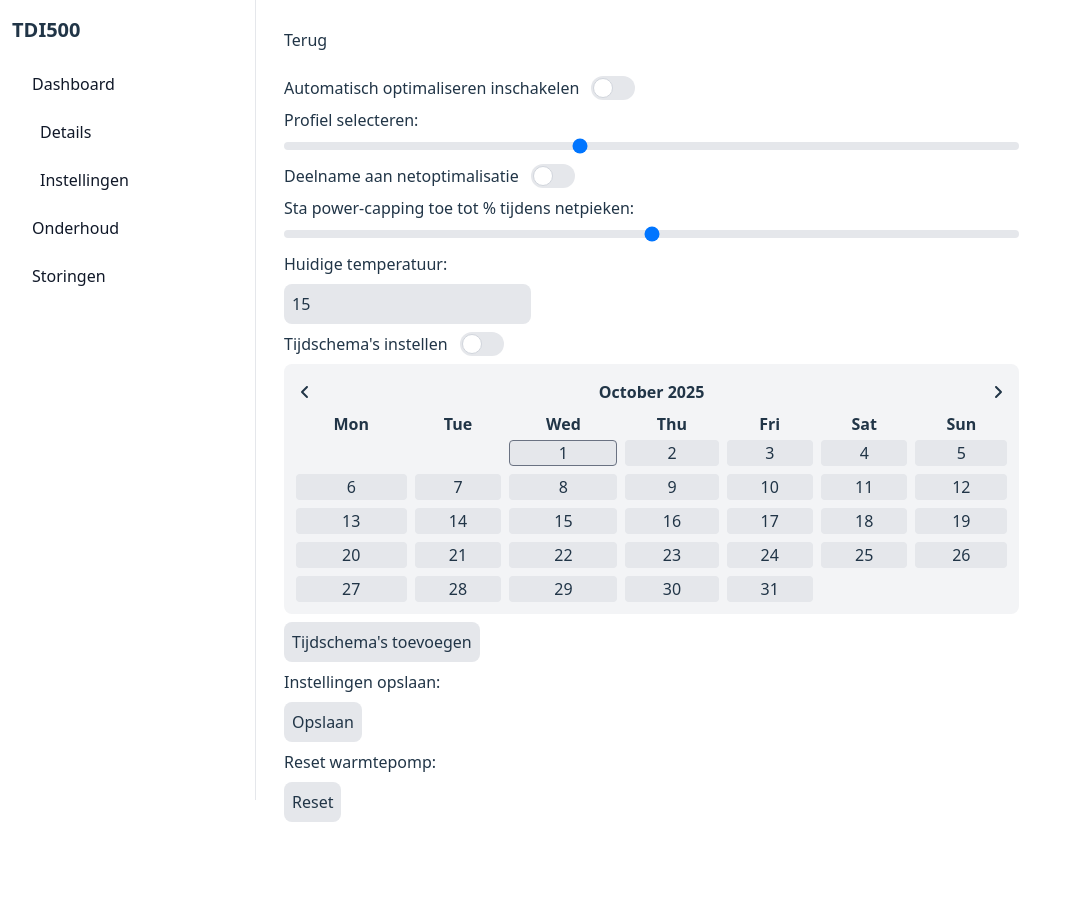
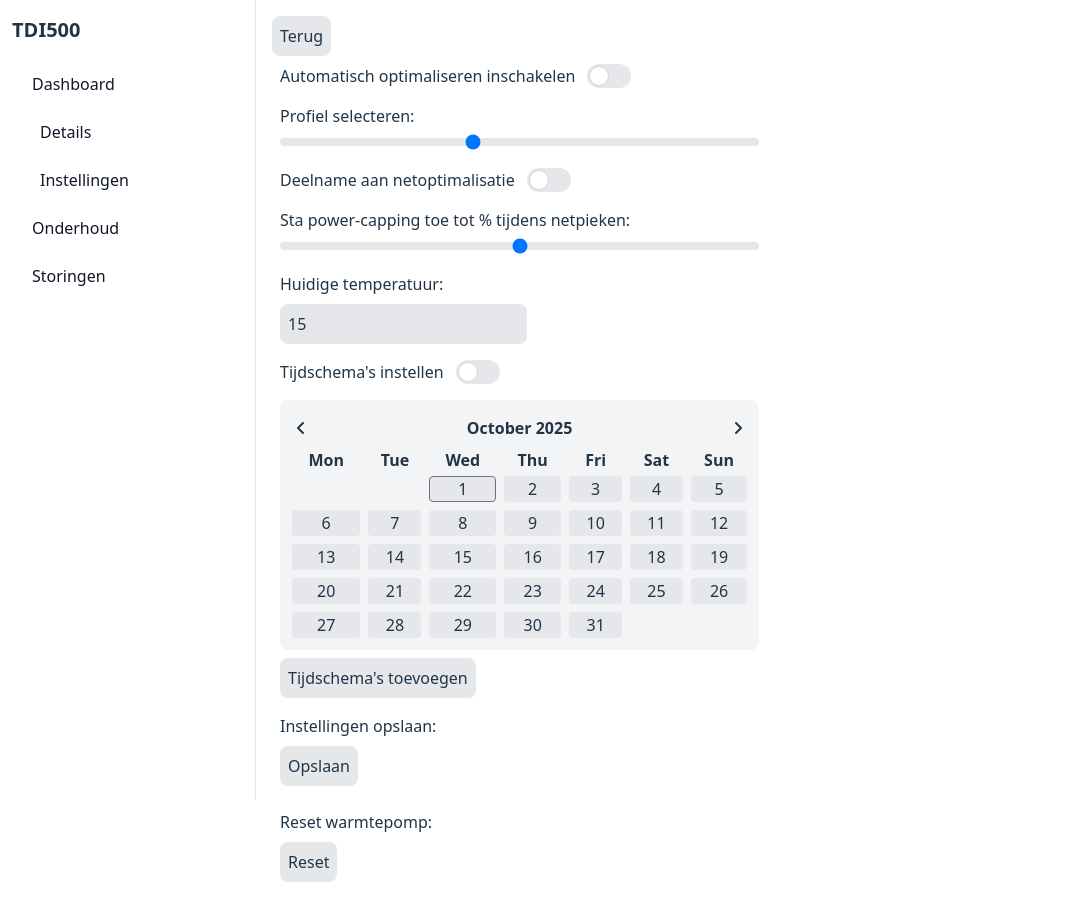
Before and after one commit to CurleyDS/Installateursportaal, a React (Vite) app: page /1/Instellingen in a window 1280 px wide. Shown: the whole page, without its empty margins (0-1070 px from the left). Before the commit the page ends 858 px from the top, so only its background shows below. Built offline with nearby package versions, Linux system fonts and the light colour scheme.

Commit message:
Fixed layout and styling

```diff
--- a/src/App.css
+++ b/src/App.css
@@ -1,8 +1,9 @@
 @import "tailwindcss";
 
 #root {
-    max-width: 1280px;
-    /* margin: 0 auto; */
+    width: 100%;
+    max-width: 100%;
+    margin: 0;
     /* padding: 2rem; */
     /* text-align: center; */
 }
--- a/src/components/CalendarComponent.jsx
+++ b/src/components/CalendarComponent.jsx
@@ -81,9 +81,9 @@ function Calendar({ data = [] }) {
     }
 
     return (
-        <div className="mb-2">
-            <div className="p-2 bg-gray-100 rounded-lg mb-2">
-                <div className="flex items-center justify-between p-2">
+        <div className="p-2">
+            <div className="flex flex-col items-center bg-gray-100 p-2 rounded-lg mb-2">
+                <div className="flex items-center justify-between p-2 w-full">
                     <button type="button" onClick={() => navigateMonth(-1)} className="rounded"><FontAwesomeIcon icon={faAngleLeft} /></button>
 
                     <h2 className="font-bold">{current.toLocaleString("default", { month: "long" }) /* month-name */} {year}</h2>
@@ -126,12 +126,12 @@ function Calendar({ data = [] }) {
             </div>
 
             <div>
-                <button type="button" className="p-2 bg-gray-200 rounded-lg cursor-pointer" onClick={() => openModal()} disabled={selected == null}>Tijdschema's toevoegen</button>
+                <button type="button" className="p-2 bg-gray-200 rounded-lg" onClick={() => openModal()} disabled={selected == null}>Tijdschema's toevoegen</button>
             </div>
 
             <div id="tijdschemaModal" className="fixed top-0 left-0 z-10 hidden w-full h-full overflow-auto bg-black/40">
                 <div className="flex items-center justify-center w-full">
-                    <div className="bg-white w-1/2 p-2 rounded">
+                    <div className="bg-white p-2 rounded">
                         <fieldset className="mb-2">
                             <legend className='block mb-2'>Schakel modus op:</legend>
                             <input type="date" defaultValue={newSchema.date} className="p-2 bg-gray-200 rounded-lg cursor-pointer" /> om <input type="time" defaultValue={newSchema.time} min={minTime} className="p-2 bg-gray-200 rounded-lg cursor-pointer" />
--- a/src/layouts/MainLayout.jsx
+++ b/src/layouts/MainLayout.jsx
@@ -7,7 +7,7 @@ function Main() {
     return (
         <>
             <Sidebar />
-            <main className="ml-64 w-full p-4">
+            <main className="flex-1 p-4 ml-64">
                 <Outlet />
             </main>
         </>
--- a/src/pages/DetailsSettings.jsx
+++ b/src/pages/DetailsSettings.jsx
@@ -40,13 +40,12 @@ function DetailsSettings() {
     if (loading) {
         return (
             <>
-                <div className='flex items-center justify-start w-full'>
-                    <Link to={"/" + pomp.id} className="p-3 rounded-lg">Terug</Link>
+                <div className='flex items-center justify-start'>
+                    <Link to={"/" + pomp.id} className="p-2 bg-gray-200 rounded-lg">Terug</Link>
                 </div>
-                <div className='flex items-center justify-start w-full'>
-                    <div className='w-full p-3'>
+                <div className='flex flex-col items-start'>
                     <form method='POST'>
-                            <fieldset className="mb-2">
+                        <fieldset className="p-2">
                             <label className="inline-flex items-center">
                                 <span className="me-3">Automatisch optimaliseren inschakelen</span>
                                 <input type="checkbox" defaultChecked={currentSettings.autoOptimalisatie} className="sr-only peer" />
@@ -54,14 +53,14 @@ function DetailsSettings() {
                             </label>
                         </fieldset>
 
-                            <fieldset className="mb-2">
+                        <fieldset className="p-2">
                             <label htmlFor="profile-range">
                                 <span className="mb-3">Profiel selecteren:</span>
                                 <input id="profile-range" type="range" defaultValue={currentSettings.profiel} min="0" max="5" step="1" className="w-full h-2 bg-gray-200 rounded-lg appearance-none cursor-pointer dark:bg-gray-700" />
                             </label>
                         </fieldset>
 
-                            <fieldset className="mb-2">
+                        <fieldset className="p-2">
                             <label className="inline-flex items-center">
                                 <span className="me-3">Deelname aan netoptimalisatie</span>
                                 <input type="checkbox" defaultChecked={currentSettings.netOptimalisatie} className="sr-only peer" />
@@ -69,19 +68,19 @@ function DetailsSettings() {
                             </label>
                         </fieldset>
 
-                            <fieldset className="mb-2">
+                        <fieldset className="p-2">
                             <label htmlFor="cap-range">
                                 <span className="mb-3">Sta power-capping toe tot {currentSettings.powerCap}% tijdens netpieken:</span>
                                 <input id="cap-range" type="range" defaultValue={currentSettings.powerCap} min="0" max="100" step="25" className="w-full h-2 bg-gray-200 rounded-lg appearance-none cursor-pointer dark:bg-gray-700" />
                             </label>
                         </fieldset>
 
-                            <fieldset className="mb-2">
+                        <fieldset className="p-2">
                             <label htmlFor="number" className='block mb-2'>Huidige temperatuur:</label>
                             <input id="number" type="number" defaultValue={currentSettings.temperatuur} min="0" className="p-2 bg-gray-200 rounded-lg cursor-pointer" />
                         </fieldset>
 
-                            <fieldset className="mb-2">
+                        <fieldset className="p-2">
                             <label className="inline-flex items-center">
                                 <span className="me-3">Tijdschema's instellen</span>
                                 <input type="checkbox" defaultValue={currentSettings.tijdschemaInstelling} className="sr-only peer" />
@@ -91,25 +90,28 @@ function DetailsSettings() {
 
                         <Calendar data={currentSettings.tijdschemas} />
 
-                            <fieldset className="mb-2">
-                                <label htmlFor="save-submit" className='block mb-2'>Instellingen opslaan:</label>
-                                <input id="save-submit" type="submit" className="p-2 bg-gray-200 rounded-lg cursor-pointer" value="Opslaan" />
+                        <fieldset className="p-2">
+                            <label htmlFor="save-submit" className='block mb-2'>
+                                <span className="block mb-2">Instellingen opslaan:</span>
+                                <button type="button" className="p-2 bg-gray-200 rounded-lg" onClick={() => openModal()}>Opslaan</button>
+                            </label>
                         </fieldset>
                     </form>
 
-                        <form>
-                            <fieldset className="mb-2">
-                                <label htmlFor="reset-submit" className='block mb-2'>Reset warmtepomp:</label>
-                                <input id="reset-submit" type="submit" className="p-2 bg-gray-200 rounded-lg cursor-pointer" value="Reset" />
+                    <form method='POST'>
+                        <fieldset className="p-2">
+                            <label htmlFor="reset-submit" className='block mb-2'>
+                                <span className="block mb-2">Reset warmtepomp:</span>
+                                <button type="button" className="p-2 bg-gray-200 rounded-lg" onClick={() => openModal()}>Reset</button>
+                            </label>
                         </fieldset>
                     </form>
-                    </div>
                 </div>
             </>
         )
     } else {
         return (
-            <div className="flex justify-between items-start w-full">
+            <div className="flex justify-between items-start">
                 <p className="text-gray-500">Loading...</p>
             </div>
         )
--- a/src/pages/Home.jsx
+++ b/src/pages/Home.jsx
@@ -139,13 +139,13 @@ function Home() {
 
     return (
         <>
-            <nav className="fixed top-0 left-64 z-40 w-full bg-white">
-                <div className='flex items-center justify-between w-full'>
-                    <div className="flex items-center justify-around w-3/5 p-3">
+            <nav className="fixed top-0 left-64 right-0 z-40 bg-white">
+                <div className='flex items-center justify-between w-full p-3'>
+                    <div className="flex items-center justify-around w-full">
                         <input className="w-full p-2 text-sm text-gray-900 border border-gray-300 rounded-lg mr-2 bg-gray-50 focus:ring-blue-500 focus:border-blue-500" onChange={searchInput} type="text" placeholder="Voer postcode in..." />
                         {search != null && <FontAwesomeIcon onClick={resetSearch} icon={faXmark} />}
                     </div>
-                    <div className='w-1/5 p-3'>
+                    <div>
                         <span className='p-2' onClick={toggleFilter}>Filter</span>
                     </div>
                 </div>
@@ -208,7 +208,6 @@ function Home() {
                     </div>
                 </div>
             </aside>
-            <div>
             <div className="grid grid-cols-4 gap-4">
                 {pompen.map((pomp, index) => (
                     <Link to={"/" + pomp.id} key={index}>
@@ -269,7 +268,6 @@ function Home() {
                     </Link>
                 ))}
             </div>
-            </div>
         </>
     )
 }
```
Also changed, not shown: src/pages/Details.jsx (+17 -21 lines). Lines whose indentation alone changed are shown as unchanged.
